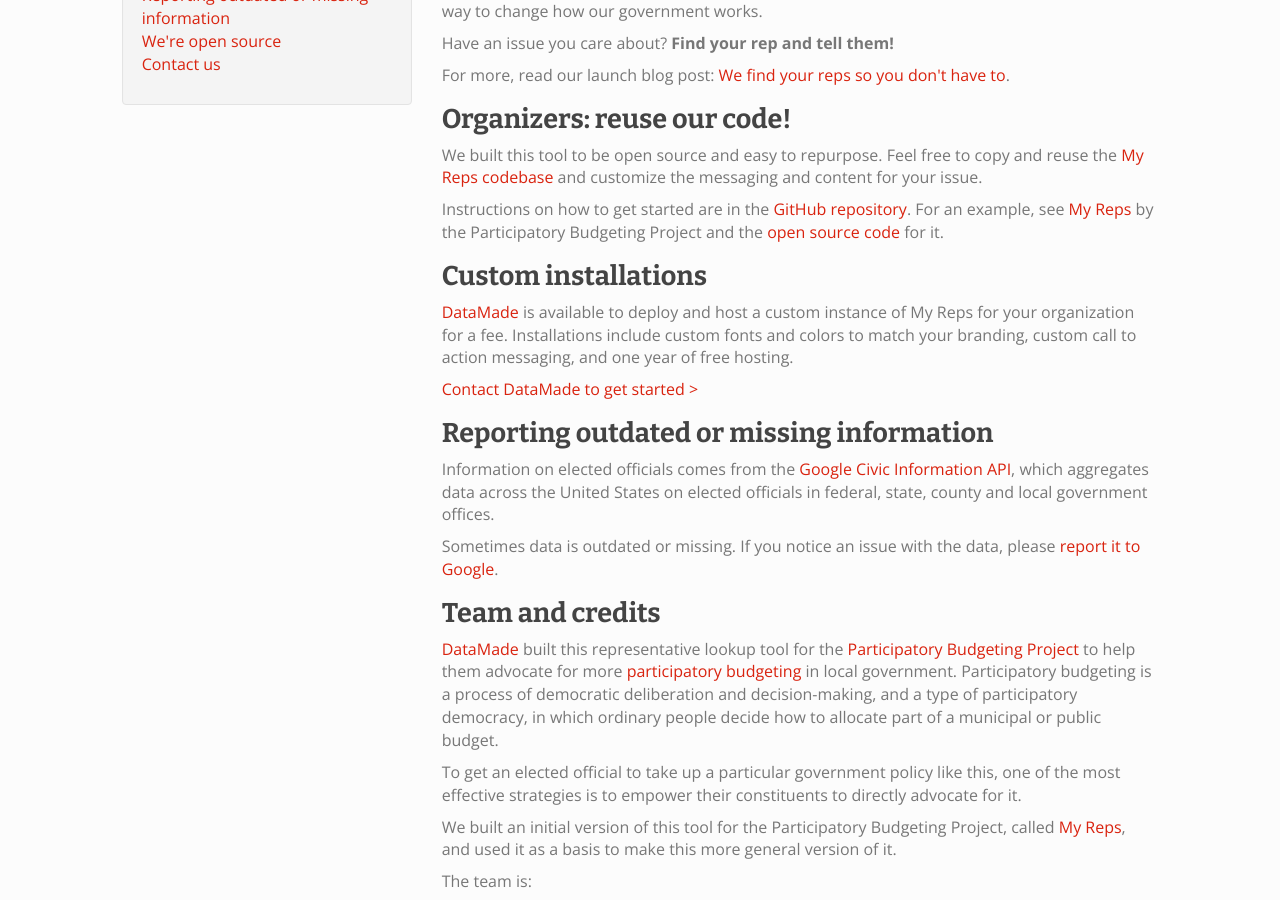
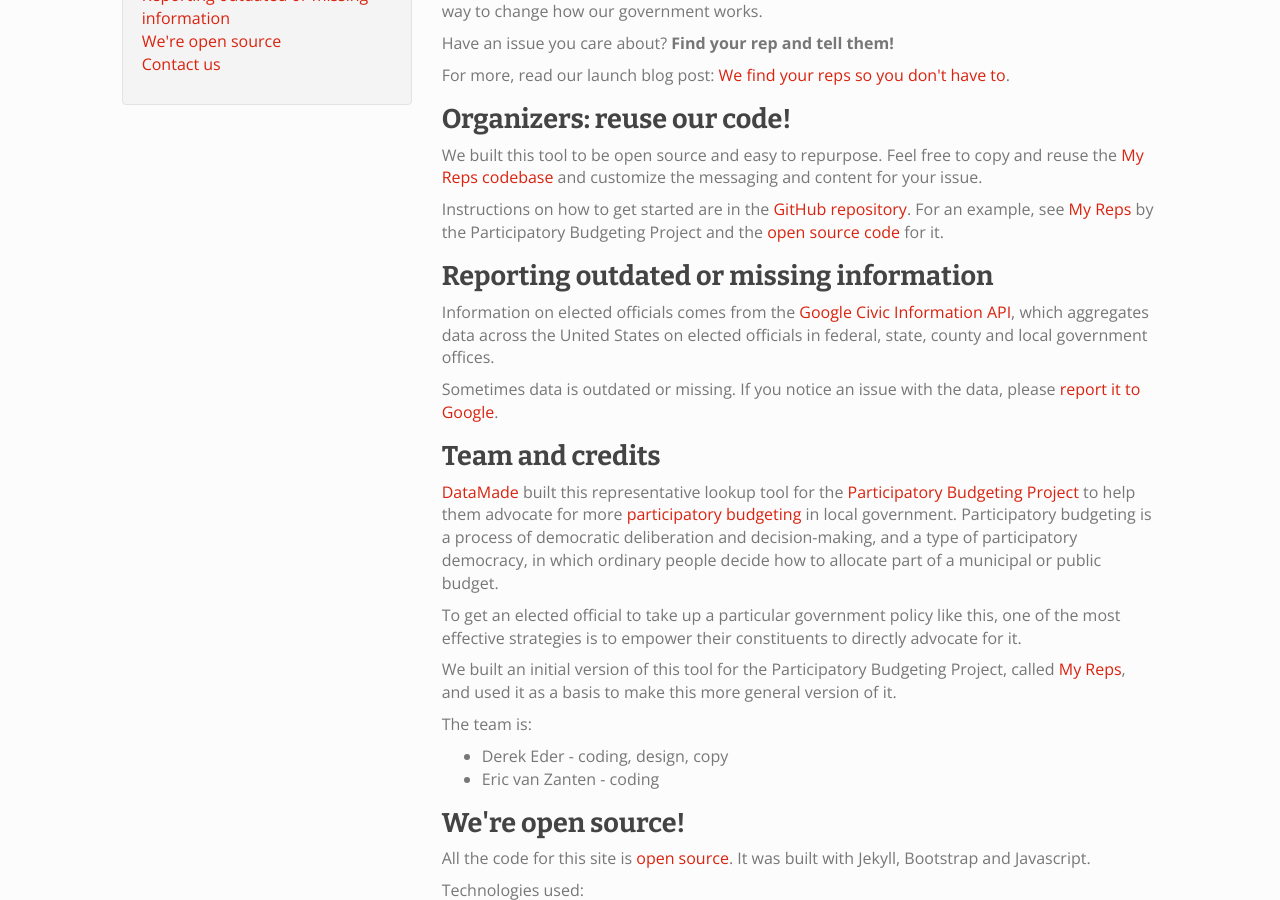
Before and after one commit to datamade/my-reps, a Jekyll site: the page built from about.html, in a window 1280 px wide and 900 px high, scrolled down 406 px. Built offline with Jekyll 4.4.1, drawn with Linux system fonts in a browser that asks for light colours; nearby versions of some CDN libraries.

Commit message:
no longer supporting custom installations

```diff
--- a/about.html
+++ b/about.html
@@ -38,11 +38,6 @@ description:
     <p>We built this tool to be open source and easy to repurpose. Feel free to copy and reuse the <a href='https://github.com/datamade/find-my-reps'>My Reps codebase</a> and customize the messaging and content for your issue.</p>
 
     <p>Instructions on how to get started are in the <a href='https://github.com/datamade/find-my-reps'>GitHub repository</a>. For an example, see <a href='www.participatorybudgeting.org/myreps'>My Reps</a> by the Participatory Budgeting Project and the <a href='https://github.com/datamade/my-reps-pbp'>open source code</a> for it.</p>
-
-    <h2 id="custom-installations">Custom installations</h2>
-    <p><a href='https://datamade.us/' target="_blank">DataMade</a> is available to deploy and host a custom instance of My Reps for your organization for a fee. Installations include custom fonts and colors to match your branding, custom call to action messaging, and one year of free hosting.</p>
-
-    <p><a href='mailto:info@datamade.us?subject=My Reps custom installation'>Contact DataMade to get started ></a></p>
 
     <h2 id="report-data">Reporting outdated or missing information</h2>
 
--- a/index.html
+++ b/index.html
@@ -162,8 +162,6 @@ layout: default
             <p>Have an issue you care about? <strong>Find your rep and tell them!</strong></p>
 
             <p><a href='/about.html'>More about this project &raquo;</a></p>
-
-            <p><a href='/about.html#custom-installations'>Custom installations available ></a></p>
         </div>
     </div>
     <div class='col-md-3 hidden-xs hidden-sm'>
```
